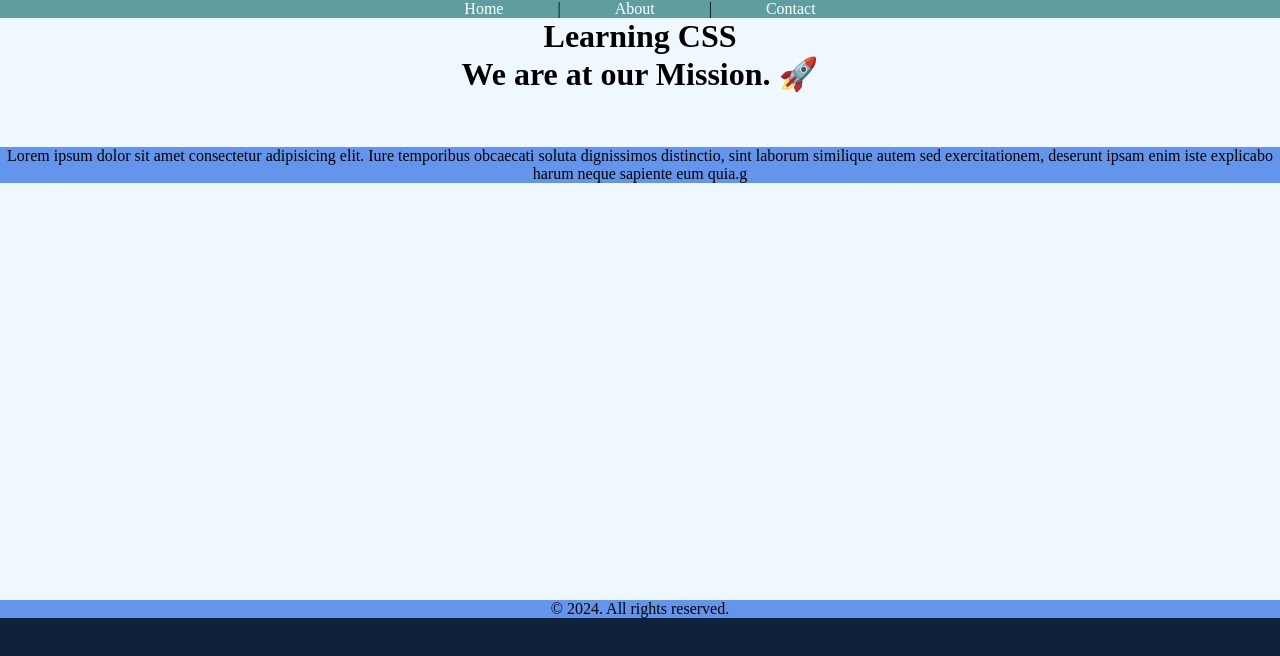
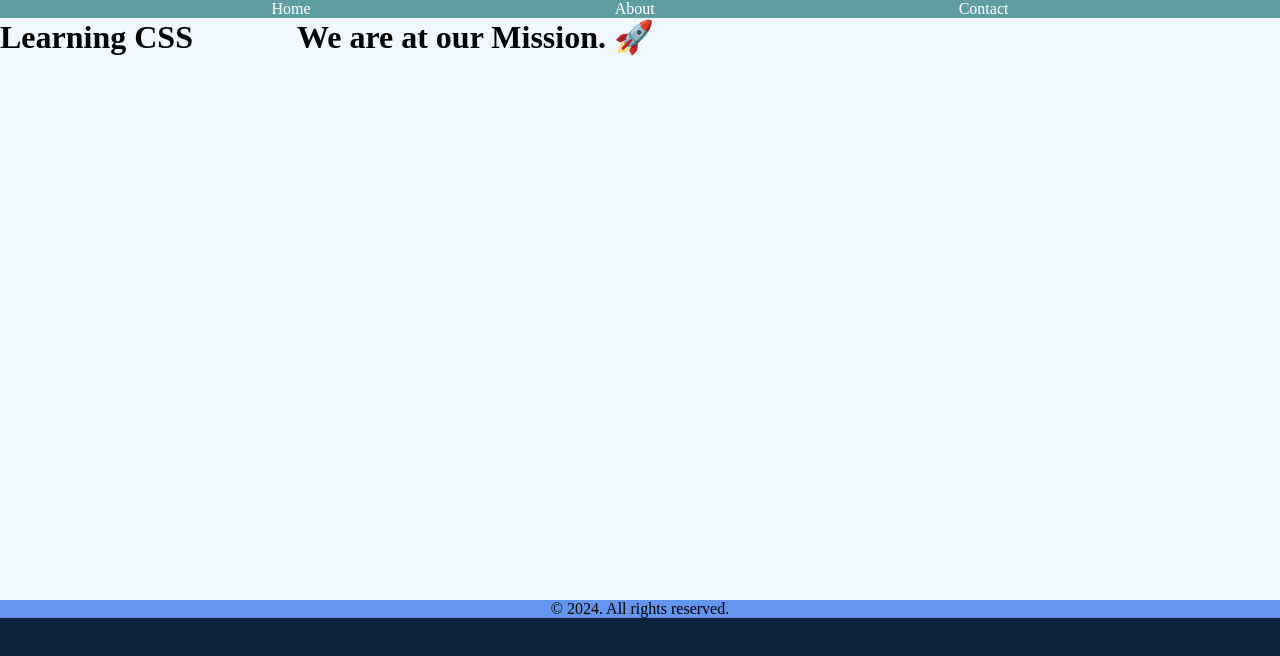
Before and after one commit to saifaliTheDev/Seeraht-Web-and-Mobile-Application-Development, a plain HTML site: page index.html in a window 1280 px wide. Drawn offline with Linux system fonts and the light colour scheme.

Commit message:
CSS Practice

```diff
--- a/CSS/style.css
+++ b/CSS/style.css
@@ -11,14 +11,29 @@ nav {
   background-color: cadetblue;
   text-align: center;
 }
-a {
-  margin: 0 50px;
+header a {
+  margin: 0 150px;
   color: #fff;
   text-decoration: none;
 }
 
+/* h1 {
+  text-align: center;
+  margin-top: 20px;
+} */
 h1 {
+  display: inline-block;
+}
+.m-bottom {
+  margin-right: 40px;
+}
+.m-top {
+  margin-left: 60px;
+}
+p {
+  background-color: cornflowerblue;
   text-align: center;
+  color: rgb(0, 0, 0);
 }
 
 footer {
@@ -31,9 +46,3 @@ footer {
   width: 100%;
   height: 25%;
 }
-
-p {
-  background-color: cornflowerblue;
-  text-align: center;
-  color: rgb(0, 0, 0);
-}
--- a/index.html
+++ b/index.html
@@ -11,20 +11,18 @@
 <body>
     <header>
         <nav>
-            <a href="index.html">Home</a> |
-            <a href="about.html">About</a> |
+            <a href="index.html">Home</a>
+            <a href="about.html">About</a>
             <a href="Contact.html">Contact</a>
         </nav>
     </header>
     <main>
-        <h1>Learning CSS</h1>
-        <h1>We are at our Mission. 🚀</h1>
+        <h1 class="m-bottom">Learning CSS</h1>
+        <h1 class="m-top">We are at our Mission. 🚀</h1>
         <br>
         <br>
         <br>
-        <p>Lorem ipsum dolor sit amet consectetur adipisicing elit. Iure temporibus obcaecati soluta dignissimos
-            distinctio, sint laborum similique autem sed exercitationem, deserunt ipsam enim iste explicabo harum neque
-            sapiente eum quia.g</p>
+
 
     </main>
     <br>
```
